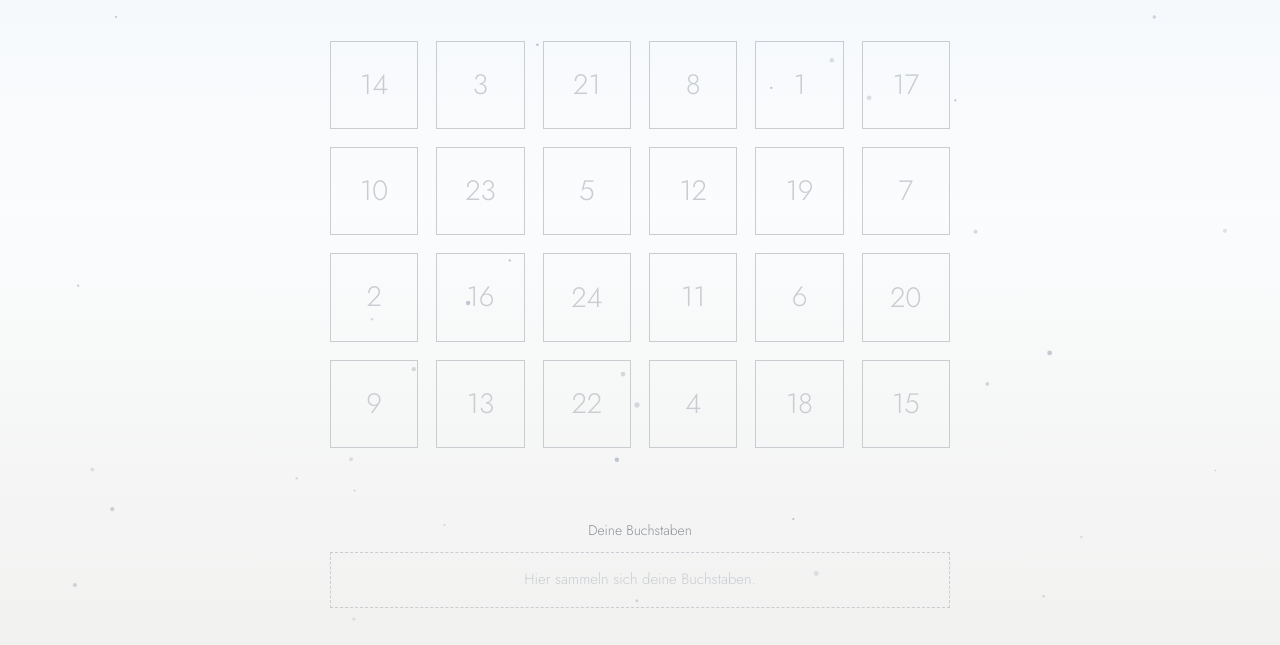
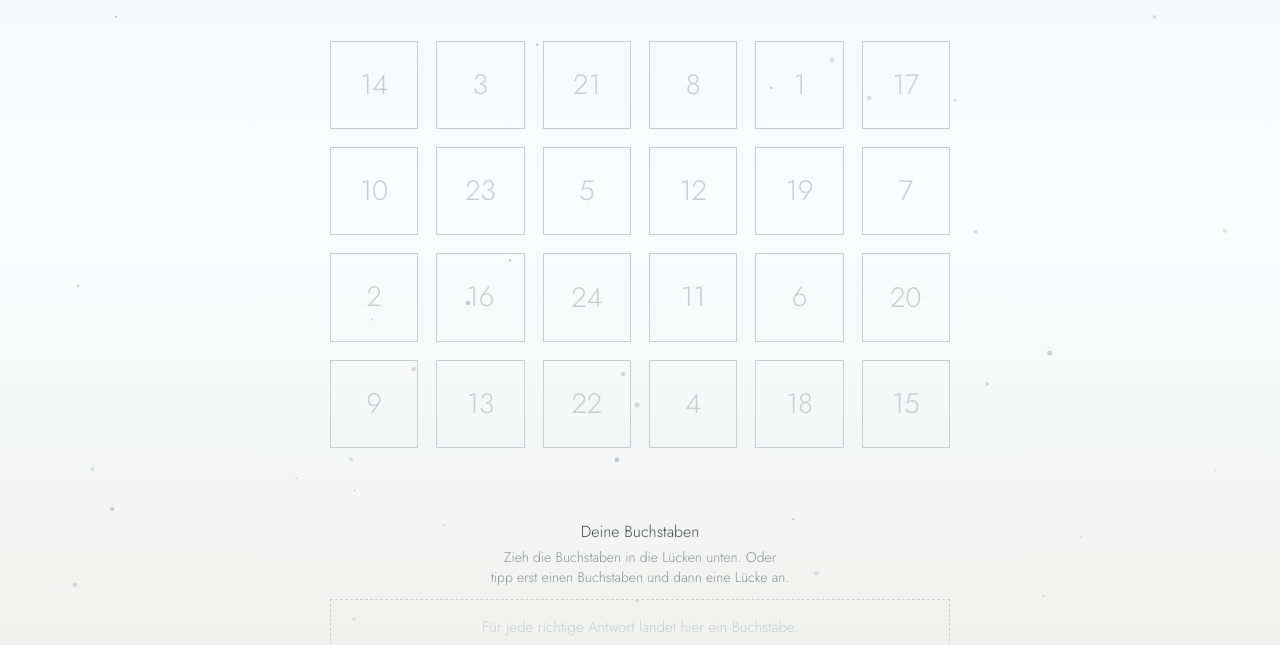
Before and after one commit to machsmachsmachs/adventsquiz, a plain HTML site: page index.html in a window 1280 px wide. Both pictures are taken after typing "Sample" into the empty fields and a click on the button "Weiter". Shown: the part 150-795 px from the top of the page. Drawn offline with Linux system fonts and the light colour scheme; no server answers.

Commit message:
Hinweis zum Ziehen der Buchstaben
Co-Authored-By: Claude Opus 5.5 <noreply@anthropic.com>
Claude-Session: https://claude.ai/code/session_01YF9iiarFBq6VKuWSC3NgBd

```diff
--- a/index.html
+++ b/index.html
@@ -34,7 +34,8 @@ h1{font-weight:300;font-size:clamp(22px,5vw,34px);line-height:1.1;letter-spacing
 .door.nudge{animation:nudge .35s}
 @keyframes nudge{30%{transform:translateX(-3px)}70%{transform:translateX(3px)}}
 .sentence{margin-top:clamp(44px,8vw,72px)}
-.pool-l{margin:0 0 10px;text-align:center;font-size:14px;color:var(--faint)}
+.pool-l{margin:0;text-align:center;font-size:16px;color:var(--mid)}
+.pool-h{margin:2px auto 12px;max-width:34em;text-align:center;font-size:14px;line-height:1.45;color:var(--faint);text-wrap:balance}
 .pool{display:flex;flex-wrap:wrap;justify-content:center;gap:8px;min-height:56px;padding:10px;border:1.5px dashed var(--light);margin-bottom:clamp(28px,5vw,40px)}
 .pool.over{border-color:var(--mid);background:rgba(255,255,255,.6)}
 .pool .empty{align-self:center;color:var(--light);font-size:15px}
@@ -127,6 +128,7 @@ h1{font-weight:300;font-size:clamp(22px,5vw,34px);line-height:1.1;letter-spacing
   <div class="grid" id="grid"></div>
   <section class="sentence" aria-label="Lösungssatz">
     <p class="pool-l">Deine Buchstaben</p>
+    <p class="pool-h">Zieh die Buchstaben in die Lücken unten. Oder tipp erst einen Buchstaben und dann eine Lücke an.</p>
     <div class="pool" id="pool"></div>
     <div class="words" id="words"></div>
     <div class="check">
@@ -290,7 +292,7 @@ const tileHTML = n => `<span class="tile${selected === n ? ' sel' : ''}${newTile
 const render = () => {
   const placed = new Set(state.slots.filter(Boolean));
   const free = Object.keys(state.answers).map(Number).filter(n => !placed.has(n) && letterOf(n));
-  $('pool').innerHTML = free.length ? free.map(tileHTML).join('') : '<span class="empty">Hier sammeln sich deine Buchstaben.</span>';
+  $('pool').innerHTML = free.length ? free.map(tileHTML).join('') : '<span class="empty">Für jede richtige Antwort landet hier ein Buchstabe.</span>';
   slotEls.forEach((el, i) => {
     const n = state.slots[i];
     el.innerHTML = n ? tileHTML(n) : '';
```
